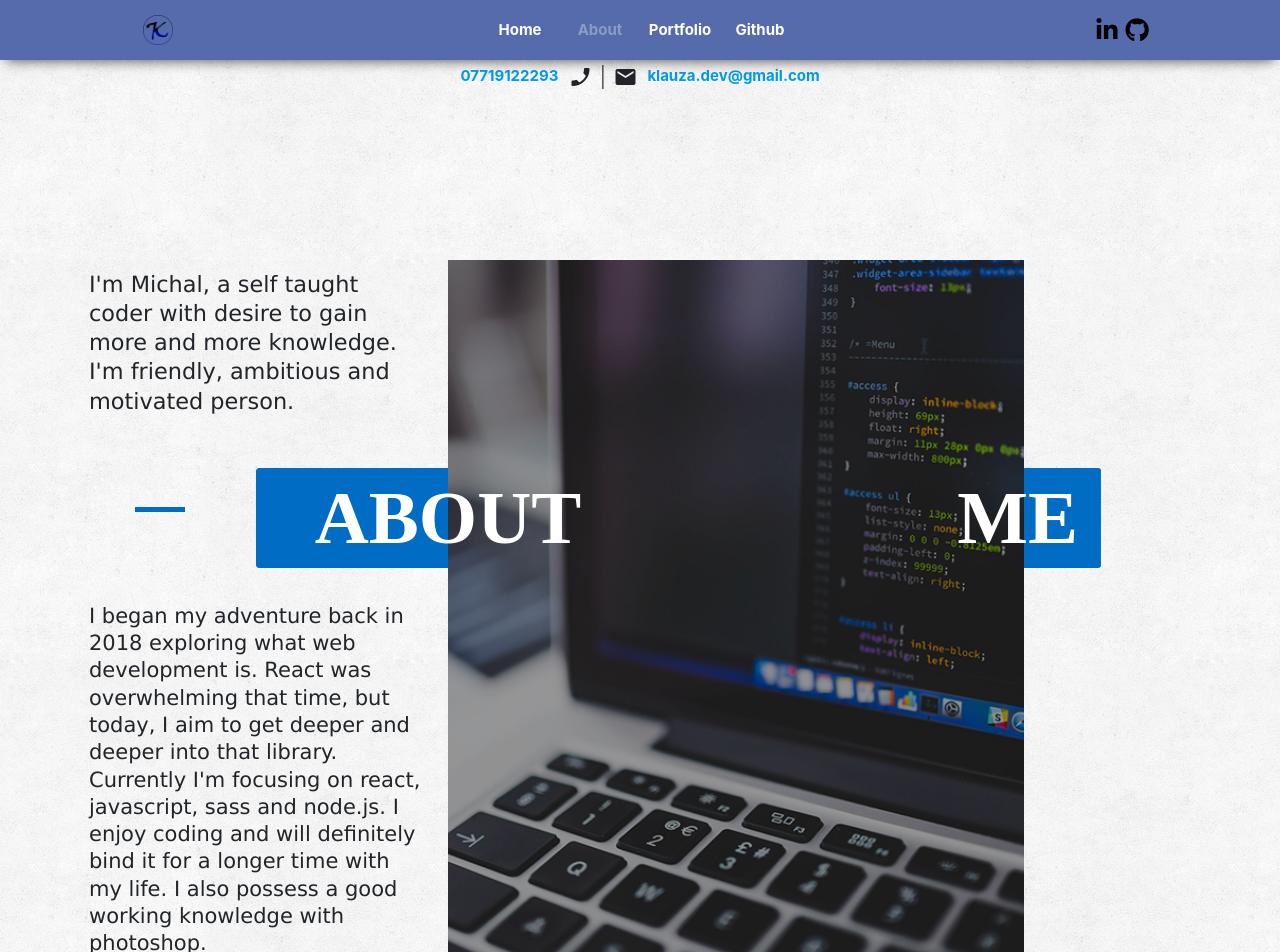
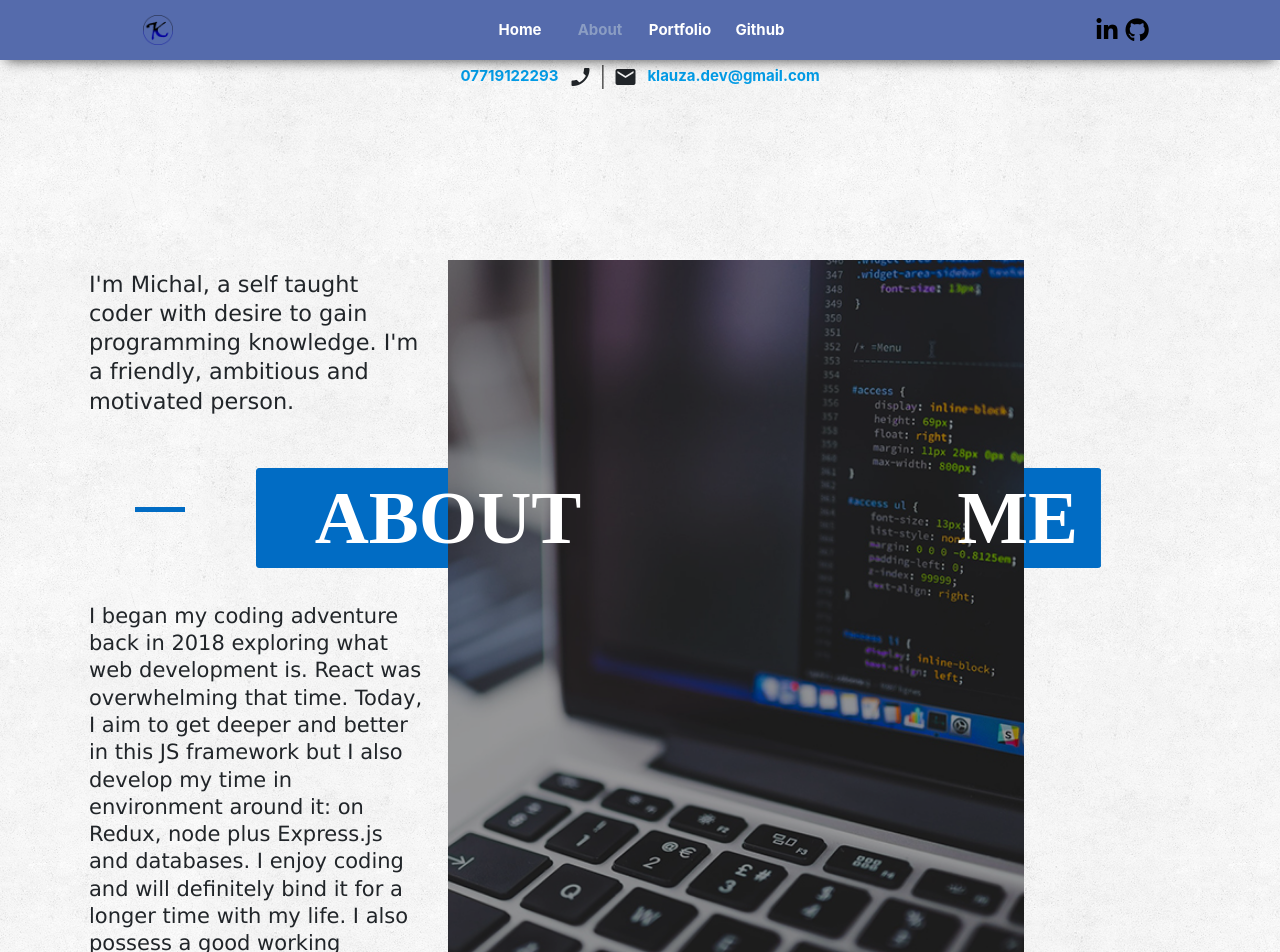
Before and after one commit to klauza/animated-business-app, a React (Create React App) app: page /about in a window 1280 px wide. Shown: the top 952 px of the page. Built offline with nearby package versions, Linux system fonts and the light colour scheme; no server answers.

Commit message:
code cleanup & About text change

```diff
--- a/src/actions/mainAction.js
+++ b/src/actions/mainAction.js
@@ -1,9 +1,6 @@
 import { SET_PAGE_LOAD } from './types';
 
 export const pageLoad = (data) => async dispatch => {
-
-  console.log(data);
-
   dispatch({
     type: SET_PAGE_LOAD,
     payload: data
--- a/src/components/layout/About.js
+++ b/src/components/layout/About.js
@@ -77,11 +77,11 @@ const About = ({pageLoad, main: {pageLoaded}}) => {
 
 
         <div className="about">
-          <div className="about__top">I'm Michal, a self taught coder with desire to gain more and more knowledge. I'm friendly, ambitious and motivated person.</div>
+          <div className="about__top">I'm Michal, a self taught coder with desire to gain programming knowledge. I'm a friendly, ambitious and motivated person.</div>
           <div className="about__separator">  </div>
           <h1 className="about__mid"><span id="about-text">ABOUT</span></h1>
           <h1 className="about__mid-right"><span id="me-text">ME</span></h1>
-          <p className="about__bottom">I began my adventure back in 2018 exploring what web development is. React was overwhelming that time, but today, I aim to get deeper and deeper into that library. Currently I'm focusing on react, javascript, sass and node.js. I enjoy coding and will definitely bind it for a longer time with my life. I also possess a good working knowledge with photoshop.</p>
+          <p className="about__bottom">I began my coding adventure back in 2018 exploring what web development is. React was overwhelming that time. Today, I aim to get deeper and better in this JS framework but I also develop my time in environment around it: on Redux, node plus Express.js and databases. I enjoy coding and will definitely bind it for a longer time with my life. I also possess a good working knowledge with photoshop.</p>
           <figure><img src={image} alt="" className="about__image" onLoad={handleImageLoaded} onError={handleImageErrored} /></figure>
         </div>
 
```
Also changed, not shown: src/sass/_about.scss (+0 -34 lines).
